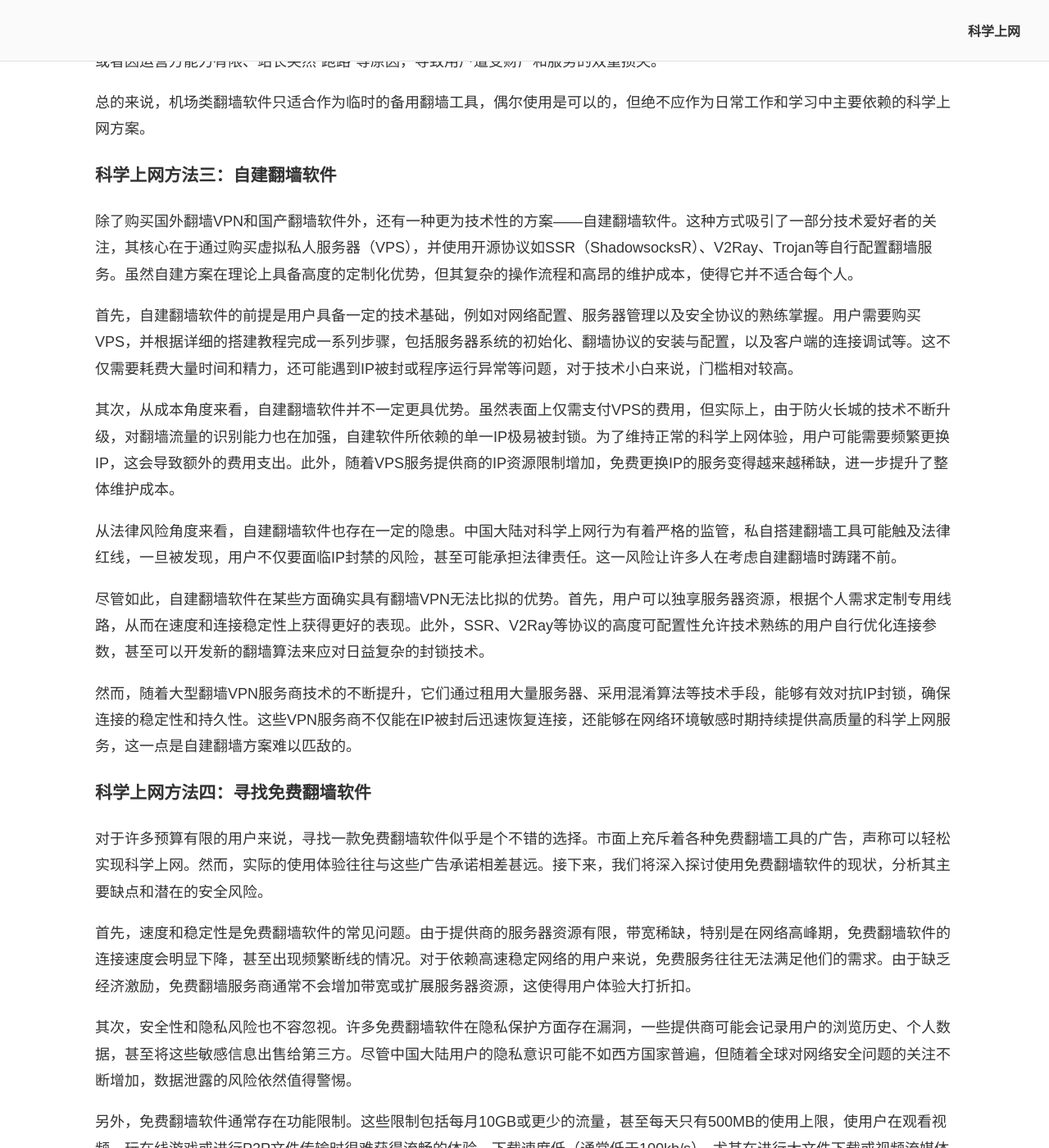
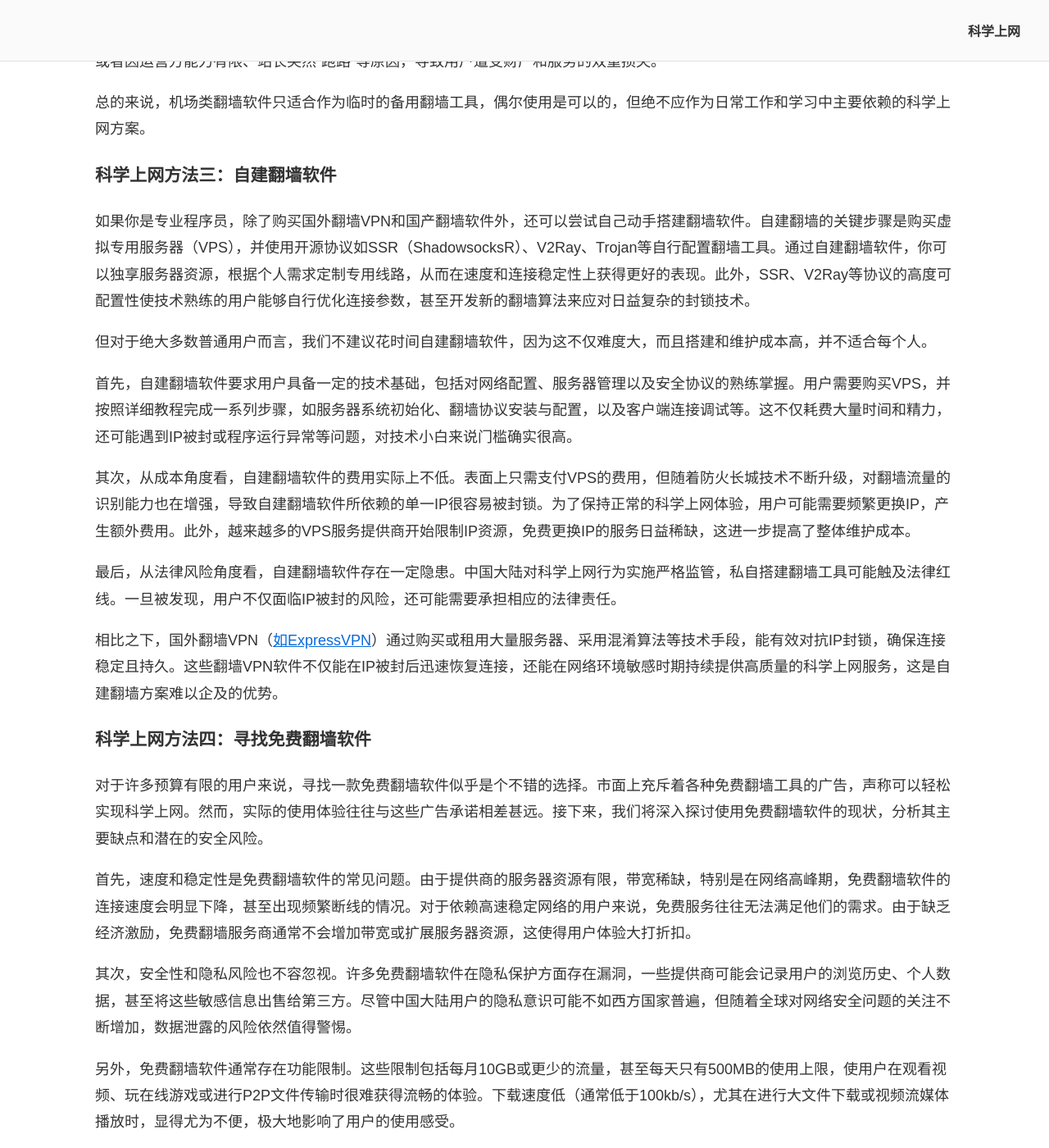
Before and after one commit to chinavpns/chinavpns.github.io, a Jekyll site: the page built from index.md, in a window 1280 px wide and 1400 px high, scrolled down 6470 px. Shown: the whole window at 82% size. Built offline with Jekyll 4.4.1, drawn with Linux system fonts in a browser that asks for light colours.

Commit message:
Update index.md

```diff
--- a/index.md
+++ b/index.md
@@ -127,17 +127,17 @@ description: 科学上网指南：2025年最好用的翻墙VPN和翻墙软件推
 
 ### 科学上网方法三：自建翻墙软件
 
-除了购买国外翻墙VPN和国产翻墙软件外，还有一种更为技术性的方案——自建翻墙软件。这种方式吸引了一部分技术爱好者的关注，其核心在于通过购买虚拟私人服务器（VPS），并使用开源协议如SSR（ShadowsocksR）、V2Ray、Trojan等自行配置翻墙服务。虽然自建方案在理论上具备高度的定制化优势，但其复杂的操作流程和高昂的维护成本，使得它并不适合每个人。
+如果你是专业程序员，除了购买国外翻墙VPN和国产翻墙软件外，还可以尝试自己动手搭建翻墙软件。自建翻墙的关键步骤是购买虚拟专用服务器（VPS），并使用开源协议如SSR（ShadowsocksR）、V2Ray、Trojan等自行配置翻墙工具。通过自建翻墙软件，你可以独享服务器资源，根据个人需求定制专用线路，从而在速度和连接稳定性上获得更好的表现。此外，SSR、V2Ray等协议的高度可配置性使技术熟练的用户能够自行优化连接参数，甚至开发新的翻墙算法来应对日益复杂的封锁技术。
 
-首先，自建翻墙软件的前提是用户具备一定的技术基础，例如对网络配置、服务器管理以及安全协议的熟练掌握。用户需要购买VPS，并根据详细的搭建教程完成一系列步骤，包括服务器系统的初始化、翻墙协议的安装与配置，以及客户端的连接调试等。这不仅需要耗费大量时间和精力，还可能遇到IP被封或程序运行异常等问题，对于技术小白来说，门槛相对较高。
+但对于绝大多数普通用户而言，我们不建议花时间自建翻墙软件，因为这不仅难度大，而且搭建和维护成本高，并不适合每个人。
 
-其次，从成本角度来看，自建翻墙软件并不一定更具优势。虽然表面上仅需支付VPS的费用，但实际上，由于防火长城的技术不断升级，对翻墙流量的识别能力也在加强，自建软件所依赖的单一IP极易被封锁。为了维持正常的科学上网体验，用户可能需要频繁更换IP，这会导致额外的费用支出。此外，随着VPS服务提供商的IP资源限制增加，免费更换IP的服务变得越来越稀缺，进一步提升了整体维护成本。
+首先，自建翻墙软件要求用户具备一定的技术基础，包括对网络配置、服务器管理以及安全协议的熟练掌握。用户需要购买VPS，并按照详细教程完成一系列步骤，如服务器系统初始化、翻墙协议安装与配置，以及客户端连接调试等。这不仅耗费大量时间和精力，还可能遇到IP被封或程序运行异常等问题，对技术小白来说门槛确实很高。
 
-从法律风险角度来看，自建翻墙软件也存在一定的隐患。中国大陆对科学上网行为有着严格的监管，私自搭建翻墙工具可能触及法律红线，一旦被发现，用户不仅要面临IP封禁的风险，甚至可能承担法律责任。这一风险让许多人在考虑自建翻墙时踌躇不前。
+其次，从成本角度看，自建翻墙软件的费用实际上不低。表面上只需支付VPS的费用，但随着防火长城技术不断升级，对翻墙流量的识别能力也在增强，导致自建翻墙软件所依赖的单一IP很容易被封锁。为了保持正常的科学上网体验，用户可能需要频繁更换IP，产生额外费用。此外，越来越多的VPS服务提供商开始限制IP资源，免费更换IP的服务日益稀缺，这进一步提高了整体维护成本。
 
-尽管如此，自建翻墙软件在某些方面确实具有翻墙VPN无法比拟的优势。首先，用户可以独享服务器资源，根据个人需求定制专用线路，从而在速度和连接稳定性上获得更好的表现。此外，SSR、V2Ray等协议的高度可配置性允许技术熟练的用户自行优化连接参数，甚至可以开发新的翻墙算法来应对日益复杂的封锁技术。
+最后，从法律风险角度看，自建翻墙软件存在一定隐患。中国大陆对科学上网行为实施严格监管，私自搭建翻墙工具可能触及法律红线。一旦被发现，用户不仅面临IP被封的风险，还可能需要承担相应的法律责任。
 
-然而，随着大型翻墙VPN服务商技术的不断提升，它们通过租用大量服务器、采用混淆算法等技术手段，能够有效对抗IP封锁，确保连接的稳定性和持久性。这些VPN服务商不仅能在IP被封后迅速恢复连接，还能够在网络环境敏感时期持续提供高质量的科学上网服务，这一点是自建翻墙方案难以匹敌的。
+相比之下，国外翻墙VPN（<a href="https://chinavpns.github.io/#%E7%BF%BB%E5%A2%99vpn%E6%8E%A8%E8%8D%90%E4%B8%80expressvpn---%E7%BF%BB%E5%A2%99%E9%9D%9E%E5%B8%B8%E7%A8%B3%E5%AE%9A%E5%AE%89%E5%85%A8%E6%80%A7%E9%AB%98%E9%80%9F%E5%BA%A6%E4%B8%9A%E5%86%85%E6%9C%80%E5%BF%AB30%E5%A4%A9%E5%85%8D%E8%B4%B9">如ExpressVPN</a>）通过购买或租用大量服务器、采用混淆算法等技术手段，能有效对抗IP封锁，确保连接稳定且持久。这些翻墙VPN软件不仅能在IP被封后迅速恢复连接，还能在网络环境敏感时期持续提供高质量的科学上网服务，这是自建翻墙方案难以企及的优势。
 
 ### 科学上网方法四：寻找免费翻墙软件
 
```
